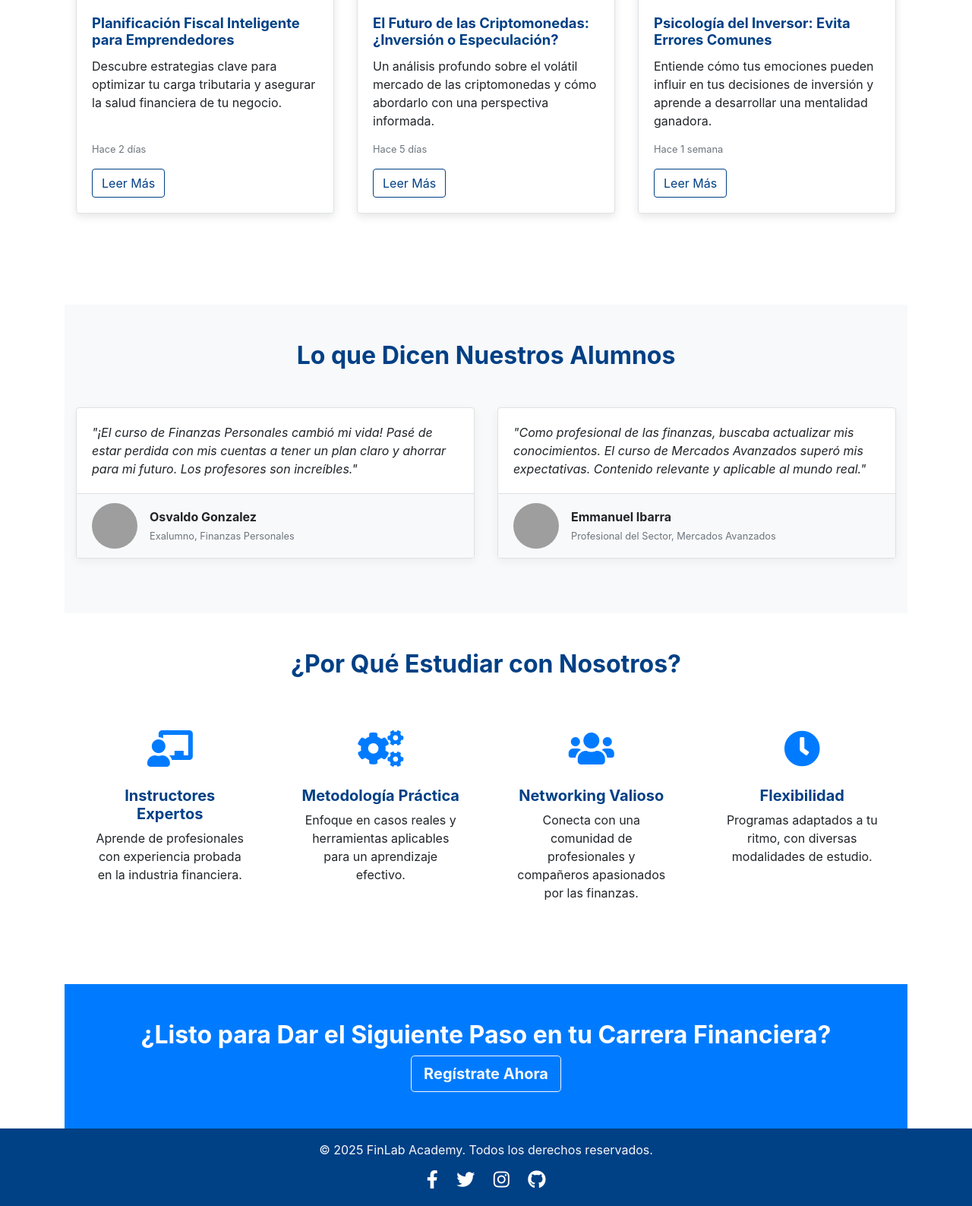
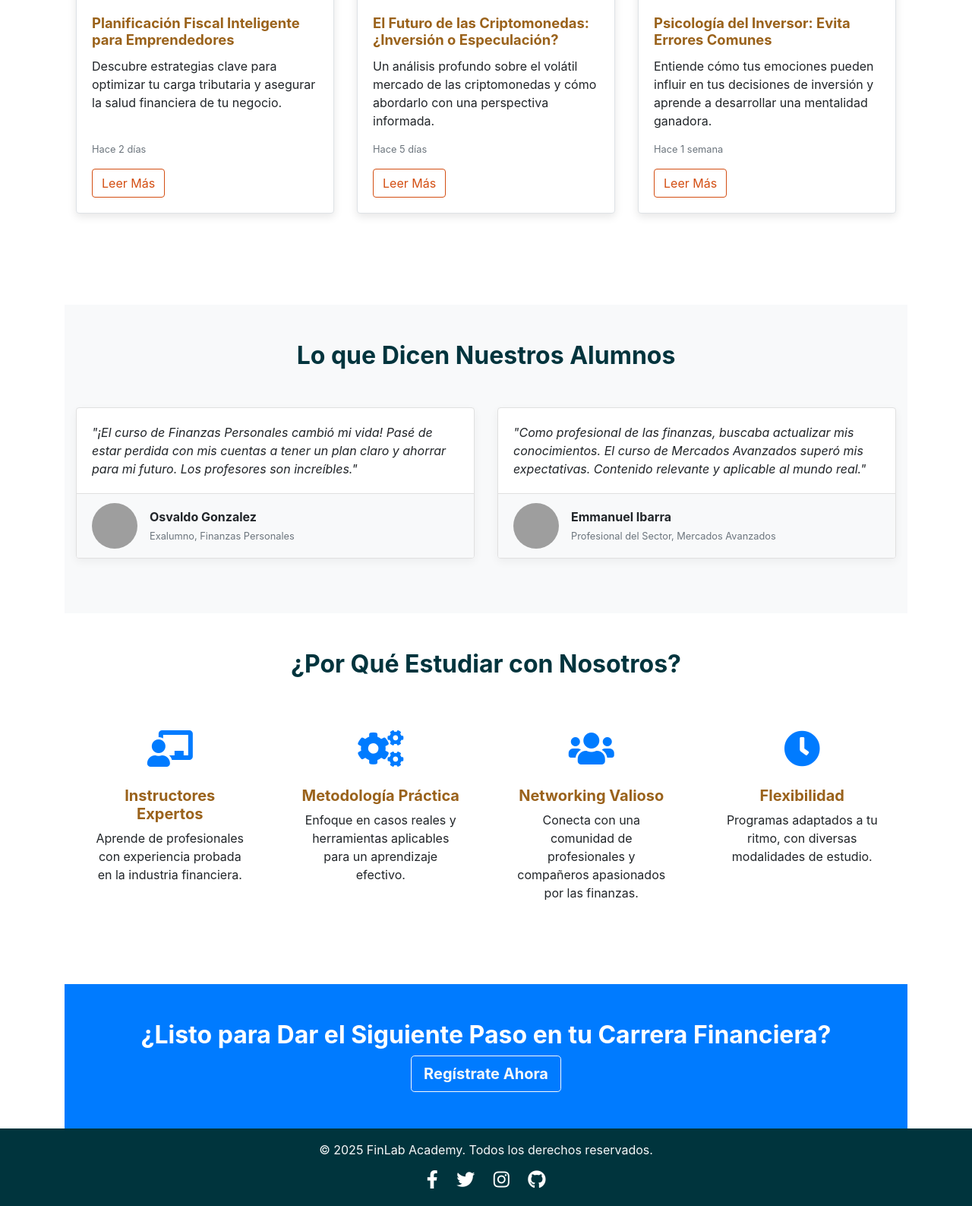
Before and after one commit to RichardEscobe2/inter, a PHP site: page / in a window 1280 px wide. Shown: the part 2416-4003 px from the top of the page at 76% size. Run offline with PHP 8.4, Linux system fonts and the light colour scheme; some libraries are stand-ins or nearby versions; grey boxes are pictures that could not be loaded.

Commit message:
Actualizar la paleta de colores del sitio web
He actualizado la paleta de colores del sitio web para que coincida con la identidad visual de FinLab Academy. Los cambios se han aplicado a la barra de navegación, los botones, los fondos y otros elementos, utilizando la nueva paleta de colores de forma coherente.

```diff
--- a/assets/style.css
+++ b/assets/style.css
@@ -1,7 +1,15 @@
 /* Estilos CSS personalizados */
 
+:root {
+    --petroleo-oscuro: #00343d;
+    --naranja-fuerte: #d34e12;
+    --dorado-oscuro: #9a621b;
+    --negro: #000000;
+    --blanco: #ffffff;
+}
+
 .navbar {
-    background-color: #004085 !important; /* Azul oscuro */
+    background-color: var(--petroleo-oscuro) !important;
 }
 
 .navbar .navbar-brand,
@@ -24,8 +32,8 @@ main {
 }
 
 .footer {
-    background-color: #004085 !important; /* Azul oscuro */
-    color: white !important; /* Asegura que el texto dentro del footer sea blanco */
+    background-color: var(--petroleo-oscuro) !important;
+    color: var(--blanco) !important;
     padding: 2rem 0;
     text-align: center;
 }
@@ -145,7 +153,7 @@ main {
 }
 
 #blog .card-title {
-    color: #004085; /* Azul oscuro */
+    color: var(--dorado-oscuro);
     font-weight: bold;
     font-size: 1.15rem; /* Ligeramente más pequeño que el título del curso */
 }
@@ -155,18 +163,18 @@ main {
 }
 
 #blog .btn-outline-primary {
-    color: #004085;
-    border-color: #004085;
+    color: var(--naranja-fuerte);
+    border-color: var(--naranja-fuerte);
 }
 
 #blog .btn-outline-primary:hover {
-    background-color: #004085;
-    color: white;
+    background-color: var(--naranja-fuerte);
+    color: var(--blanco);
 }
 
 #testimonios h2, #porque-elegirnos h2, #cta-final h2 {
     font-weight: bold;
-    color: #004085; /* Azul oscuro para títulos de sección */
+    color: var(--petroleo-oscuro);
 }
 #cta-final h2 { /* CTA final tiene fondo azul, así que texto blanco */
     color: white;
@@ -196,7 +204,7 @@ main {
 }
 
 #porque-elegirnos .feature-box h5 {
-    color: #004085;
+    color: var(--dorado-oscuro);
     font-weight: bold;
     margin-top: 10px;
 }
```
Also changed, not shown: other parts of assets/style.css (+14 -14 lines).
